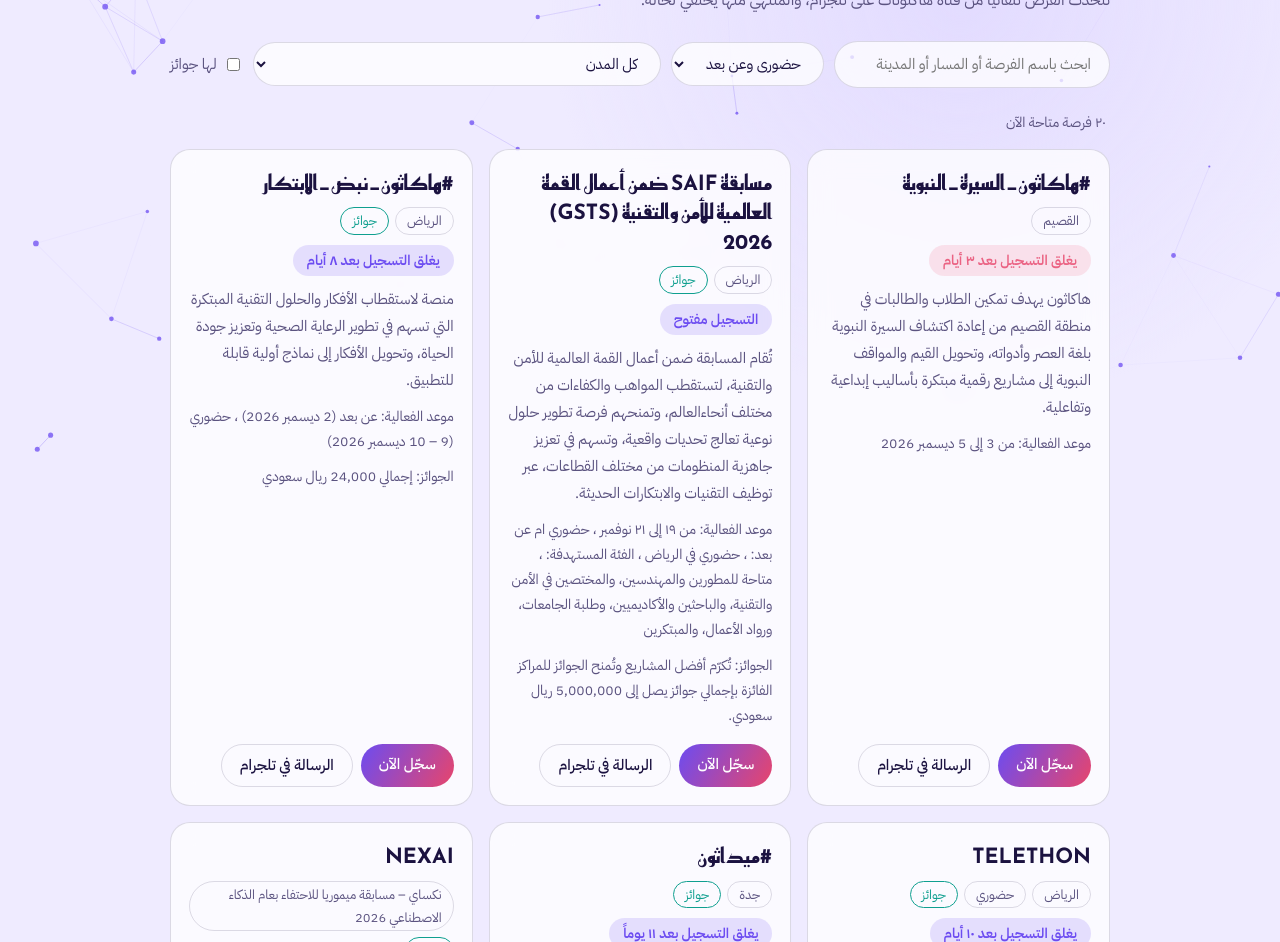
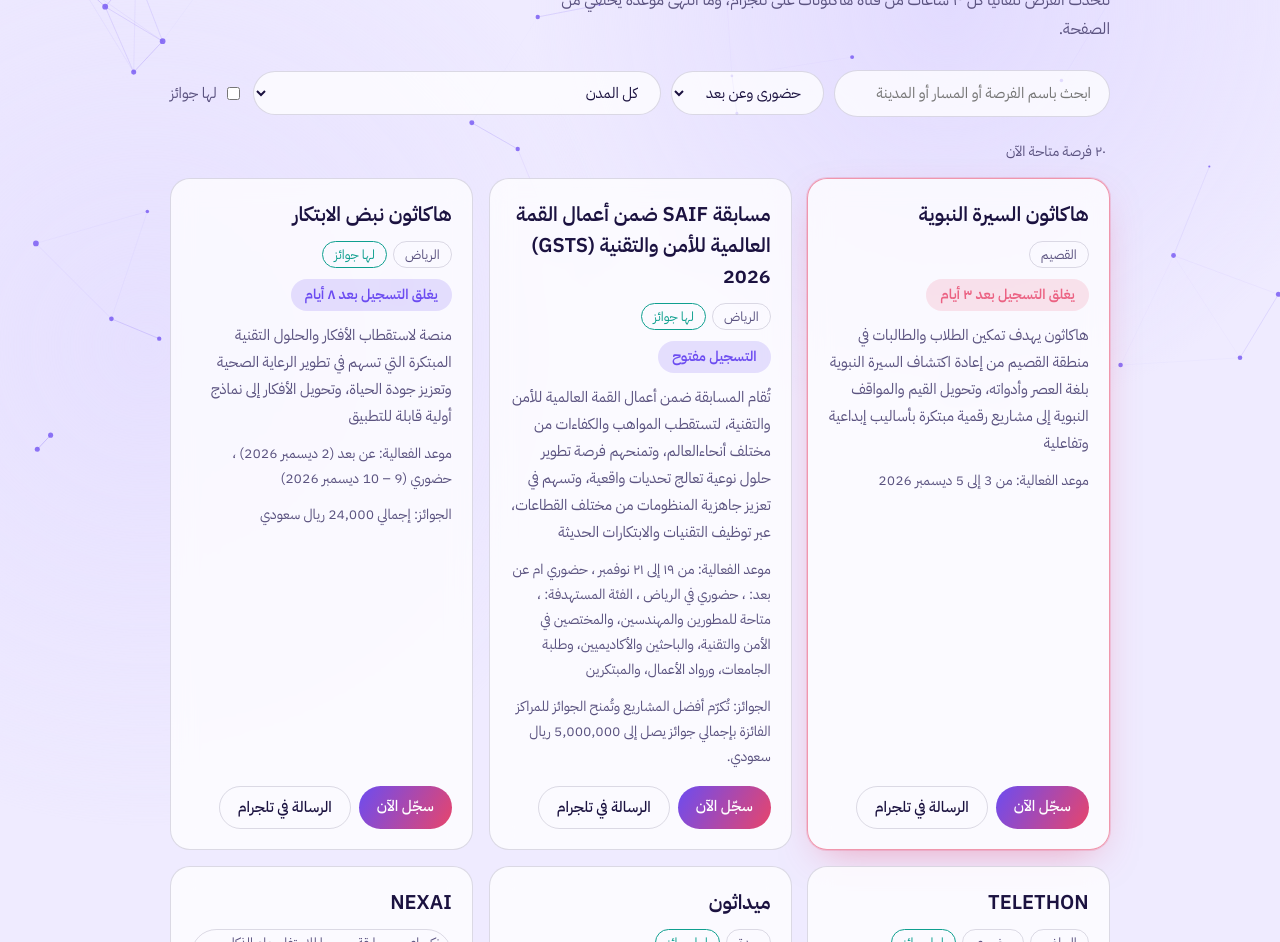
Before and after one commit to HIm9070/opportunity-radar, a plain HTML site: page index.html in a window 1280 px wide. Shown: the part 291-1233 px from the top of the page. Drawn offline with Linux system fonts and the light colour scheme.

Commit message:
تحسين العناوين والحركات

```diff
--- a/index.html
+++ b/index.html
@@ -16,9 +16,11 @@ box-sizing:border-box;padding-top:env(safe-area-inset-top,0px);padding-bottom:en
 html{scroll-padding-top:env(safe-area-inset-top,0px)}
 body{margin:0;background:var(--bg);color:var(--ink);font:400 16px/1.8 "IBM Plex Sans Arabic",Tahoma,sans-serif;overflow-x:hidden;min-height:100vh}
 #bg{position:fixed;inset:0;width:100%;height:100%;z-index:0;pointer-events:none}
-.glow{position:fixed;inset:-20% -10% auto auto;width:70vmax;height:70vmax;background:radial-gradient(circle,var(--bg2),transparent 65%);z-index:0;pointer-events:none}
+.glow{animation:drift 22s ease-in-out infinite alternate;position:fixed;inset:-20% -10% auto auto;width:70vmax;height:70vmax;background:radial-gradient(circle,var(--bg2),transparent 65%);z-index:0;pointer-events:none}
 main{position:relative;z-index:1;max-width:980px;margin:0 auto;padding:28px 20px 70px}
 .brand{display:flex;align-items:center;gap:10px;font:700 20px "Reem Kufi",sans-serif}
+@keyframes drift{to{transform:translate(-9vmax,7vmax) scale(1.18)}}
+.glow.b{inset:auto auto -25% -15%;animation-duration:30s;animation-direction:alternate-reverse;opacity:.7}
 .dot{width:14px;height:14px;border-radius:50%;background:linear-gradient(135deg,var(--a1),var(--a2));box-shadow:0 0 18px var(--a1);animation:pulse 2.4s ease-in-out infinite}
 @keyframes pulse{50%{transform:scale(1.35);box-shadow:0 0 30px var(--a2)}}
 h1{font:700 clamp(40px,9vw,66px)/1.25 "Reem Kufi",sans-serif;margin:44px 0 10px}
@@ -32,9 +34,14 @@ h1 span{display:inline-block;opacity:0;filter:blur(14px);transform:translateY(18
 .bar input:focus-visible,.bar select:focus-visible,.btn:focus-visible,.bar input[type=checkbox]:focus-visible{outline:2px solid var(--a3);outline-offset:3px}
 .count{color:var(--mut);font-size:14px;margin:0 4px 14px}
 .grid{display:grid;grid-template-columns:repeat(auto-fill,minmax(290px,1fr));gap:16px}
-.card{background:var(--card);border:1px solid var(--line);border-radius:20px;padding:18px;display:flex;flex-direction:column;gap:10px;backdrop-filter:blur(12px);-webkit-backdrop-filter:blur(12px);animation:rise .7s cubic-bezier(.2,.8,.2,1) both;animation-delay:calc(var(--n)*.07s);transition:transform .25s,border-color .25s}
-.card:hover{transform:translateY(-4px);border-color:var(--a1)}
-.card h3{font:700 21px/1.4 "Reem Kufi",sans-serif;margin:0}
+.card{position:relative;overflow:hidden;opacity:0;background:var(--card);border:1px solid var(--line);border-radius:20px;padding:20px;display:flex;flex-direction:column;gap:11px;backdrop-filter:blur(12px);-webkit-backdrop-filter:blur(12px);transform:perspective(900px) translateY(var(--ty,0px)) rotateX(var(--rx,0deg)) rotateY(var(--ry,0deg));transition:transform .2s ease-out,border-color .3s,box-shadow .4s}
+.card.in{opacity:1;animation:reveal .9s cubic-bezier(.2,.8,.2,1) backwards}
+@keyframes reveal{from{opacity:0;filter:blur(12px);transform:perspective(900px) translateY(34px) scale(.96)}}
+.card:before{content:"";position:absolute;inset:0;pointer-events:none;opacity:0;transition:opacity .35s;background:radial-gradient(360px circle at var(--mx,50%) var(--my,50%),rgba(var(--node),.24),transparent 62%)}
+.card:hover{--ty:-5px;border-color:var(--a1);box-shadow:0 18px 44px -18px rgba(var(--node),.55)}
+.card:hover:before{opacity:1}
+.card.hot{border-color:rgba(232,69,107,.55);box-shadow:0 0 0 1px rgba(232,69,107,.18),0 14px 40px -16px rgba(232,69,107,.5)}
+.card h3{font:700 20px/1.55 "IBM Plex Sans Arabic",Tahoma,sans-serif;margin:0;letter-spacing:0}
 .meta{display:flex;flex-wrap:wrap;gap:6px}
 .tag{font-size:13px;border:1px solid var(--line);border-radius:99px;padding:1px 11px;color:var(--mut)}
 .tag.prize{color:var(--a3);border-color:var(--a3)}
@@ -46,7 +53,9 @@ h1 span{display:inline-block;opacity:0;filter:blur(14px);transform:translateY(18
 .acts{display:flex;gap:8px;margin-top:auto;padding-top:6px;flex-wrap:wrap}
 .btn{display:inline-block;text-decoration:none;border-radius:99px;padding:7px 18px;font-size:15px;font-weight:500;border:1px solid var(--line);color:var(--ink);transition:transform .2s}
 .btn:hover{transform:translateY(-2px)}
-.btn.main{border:0;color:#fff;background:linear-gradient(120deg,var(--a1),var(--a2))}
+.btn.main{position:relative;overflow:hidden;border:0;color:#fff;background:linear-gradient(120deg,var(--a1),var(--a2))}
+.btn.main:after{content:"";position:absolute;inset:0;background:linear-gradient(110deg,transparent 30%,rgba(255,255,255,.5) 50%,transparent 70%);transform:translateX(130%);animation:sheen 4s 2.2s ease-in-out infinite}
+@keyframes sheen{40%,100%{transform:translateX(-130%)}}
 .empty,.err{background:var(--card);border:1px solid var(--line);border-radius:20px;padding:26px;text-align:center;color:var(--mut)}
 .err{color:var(--a2)}
 footer{margin-top:40px;color:var(--mut);font-size:14px;text-align:center}
@@ -55,12 +64,12 @@ footer a{color:var(--a1)}
 </style>
 </head>
 <body>
-<div class="glow"></div>
+<div class="glow"></div><div class="glow b"></div>
 <canvas id="bg" aria-hidden="true"></canvas>
 <main>
   <div class="brand"><i class="dot"></i>رادار الفرص</div>
   <h1 aria-label="كل هاكاثونات المملكة في مكان واحد"><span style="--i:0">كل</span> <span style="--i:1">هاكاثونات</span> <span style="--i:2">المملكة</span> <span style="--i:3">في</span> <span style="--i:4">مكان</span> <span style="--i:5">واحد</span></h1>
-  <p class="sub">تتحدث الفرص تلقائياً من قناة هاكثونات على تلجرام، والمنتهي منها يختفي لحاله.</p>
+  <p class="sub">تتحدّث الفرص تلقائياً كل ٣ ساعات من قناة هاكثونات على تلجرام، وما انتهى موعده يختفي من الصفحة.</p>
   <div class="bar">
     <input type="search" id="q" placeholder="ابحث باسم الفرصة أو المسار أو المدينة" aria-label="بحث">
     <select id="mode" aria-label="نوع الحضور"><option value="">حضوري وعن بعد</option><option value="حضوري">حضوري</option><option value="عن بعد">عن بعد</option></select>
@@ -77,6 +86,11 @@ const el=(t,c,x)=>{const e=document.createElement(t);if(c)e.className=c;if(x!=nu
 const AR=n=>String(n).replace(/\d/g,d=>'٠١٢٣٤٥٦٧٨٩'[d]);
 const safe=u=>/^https?:\/\//.test(u||'')?u:null;
 let ALL=[];
+const clean=s=>String(s||'').replace(/[\p{Extended_Pictographic}\uFE0F\u200d\u0640#]/gu,'').replace(/_/g,' ').replace(/\s+/g,' ').replace(/^[\s\-–—|:•*.]+|[\s\-–—|:•*.]+$/g,'');
+const tidy=s=>{s=clean(s);if(s.length>=250){s=s.slice(0,250);s=s.slice(0,s.lastIndexOf(' '))+'…'}return s};
+const io=new IntersectionObserver(es=>{let k=0;es.forEach(e=>{if(e.isIntersecting){io.unobserve(e.target);const t=e.target;setTimeout(()=>t.classList.add('in'),k++*90)}})},{threshold:.06});
+let first=true;
+function countUp(n){const e=$('#count');if(still||!first){e.textContent=`${AR(n)} فرصة متاحة الآن`;return}first=false;const t0=performance.now();(function f(t){const p=Math.min(1,(t-t0)/900),v=Math.round(n*(1-Math.pow(1-p,3)));e.textContent=`${AR(v)} فرصة متاحة الآن`;if(p<1)requestAnimationFrame(f)})(t0)}
 
 /* خلفية العقد */
 const cv=$('#bg'),cx=cv.getContext('2d');let W,H,P=[],mx=-999,my=-999;
@@ -102,37 +116,39 @@ const alive=i=>{const d=daysLeft(i.until);if(d!==null)return d>=0;return !i.post
 
 function card(i,n){
  const c=el('article','card');c.style.setProperty('--n',Math.min(n,12));
- c.append(el('h3',null,i.name));
+ c.append(el('h3',null,clean(i.name)));
  const m=el('div','meta');[i.city,i.mode].filter(Boolean).forEach(t=>m.append(el('span','tag',t)));
- if(i.prize)m.append(el('span','tag prize','جوائز'));c.append(m);
+ if(i.prize)m.append(el('span','tag prize','لها جوائز'));c.append(m);
  const d=daysLeft(i.closes);
- if(d!==null){const t=d===0?'يغلق التسجيل اليوم':`يغلق التسجيل بعد ${AR(d)} ${d===1?'يوم':d===2?'يومين':d<=10?'أيام':'يوماً'}`;c.append(el('span','left'+(d<=3?' soon':''),t))}
+ if(d!==null){const t=d===0?'يغلق التسجيل اليوم':`يغلق التسجيل بعد ${AR(d)} ${d===1?'يوم':d===2?'يومين':d<=10?'أيام':'يوماً'}`;c.append(el('span','left'+(d<=3?' soon':''),t));if(d<=3)c.classList.add('hot')}
  else c.append(el('span','left','التسجيل مفتوح'));
- if(i.summary)c.append(el('p',null,i.summary));
+ if(i.summary)c.append(el('p',null,tidy(i.summary)));
  if(i.eventText)c.append(el('div','when','موعد الفعالية: '+i.eventText));
  if(i.prize)c.append(el('div','when','الجوائز: '+i.prize));
  const a=el('div','acts');const l=safe(i.link);
  if(l){const b=el('a','btn main','سجّل الآن');b.href=l;b.target='_blank';b.rel='noopener noreferrer';a.append(b)}
  const t=safe(i.tgUrl);if(t){const b=el('a','btn','الرسالة في تلجرام');b.href=t;b.target='_blank';b.rel='noopener noreferrer';a.append(b)}
- c.append(a);return c}
+ c.append(a);
+ if(!still){c.addEventListener('pointermove',e=>{const r=c.getBoundingClientRect(),x=(e.clientX-r.left)/r.width,y=(e.clientY-r.top)/r.height;c.style.setProperty('--mx',x*100+'%');c.style.setProperty('--my',y*100+'%');c.style.setProperty('--rx',(.5-y)*6+'deg');c.style.setProperty('--ry',(x-.5)*6+'deg')});c.addEventListener('pointerleave',()=>{c.style.setProperty('--rx','0deg');c.style.setProperty('--ry','0deg')})}
+ return c}
 
 function draw(){
  const q=$('#q').value.trim(),mode=$('#mode').value,city=$('#city').value,pz=$('#prize').checked;
  const rows=ALL.filter(i=>(!q||[i.name,i.summary,i.city,(i.tracks||[]).join(' ')].join(' ').includes(q))
   &&(!mode||(i.mode||'').includes(mode))&&(!city||i.city===city)&&(!pz||i.prize));
  const g=$('#list');g.textContent='';
- rows.forEach((i,n)=>g.append(card(i,n)));
- $('#count').textContent=rows.length?`${AR(rows.length)} فرصة متاحة الآن`:'';
- if(!rows.length&&ALL.length){const e=el('div','empty','ما فيه فرص تطابق بحثك. جرّب تغيّر الفلاتر.');e.style.gridColumn='1/-1';g.append(e)}
+ rows.forEach((i,n)=>{const c=card(i,n);g.append(c);io.observe(c)});
+ if(rows.length)countUp(rows.length);else $('#count').textContent='';
+ if(!rows.length&&ALL.length){const e=el('div','empty','لا توجد فرص تطابق بحثك. جرّب تغيير الفلاتر.');e.style.gridColumn='1/-1';g.append(e)}
 }
 ['q','mode','city','prize'].forEach(id=>$('#'+id).addEventListener('input',draw));
 
 (async()=>{
  const data=await load();const g=$('#list');
- if(!data){const e=el('div','err','ما قدرنا نحمّل الفرص الآن. حدّث الصفحة بعد شوي.');e.style.gridColumn='1/-1';g.append(e);return}
+ if(!data){const e=el('div','err','تعذّر تحميل الفرص الآن. حدّث الصفحة بعد قليل.');e.style.gridColumn='1/-1';g.append(e);return}
  ALL=(data.items||[]).filter(alive).sort((a,b)=>(a.until||'9999').localeCompare(b.until||'9999'));
  [...new Set(ALL.map(i=>i.city).filter(Boolean))].sort().forEach(c=>{const o=el('option',null,c);o.value=c;$('#city').append(o)});
- if(!ALL.length){const e=el('div','empty','لا توجد فرص مفتوحة حالياً، أو لم يكتمل أول تحديث بعد.');e.style.gridColumn='1/-1';g.append(e)}
+ if(!ALL.length){const e=el('div','empty','لا توجد فرص مفتوحة حالياً. إن كان هذا أول تشغيل، انتظر اكتمال أول تحديث.');e.style.gridColumn='1/-1';g.append(e)}
  draw();
  const f=$('#foot');
  f.textContent=data.updated?`آخر تحديث: ${new Date(data.updated).toLocaleString('ar-SA')}. المصدر: `:'المصدر: ';
```
